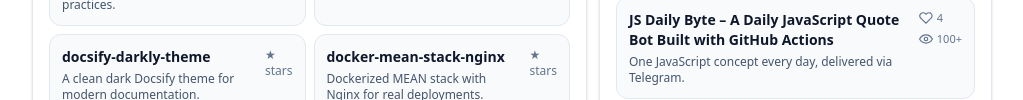
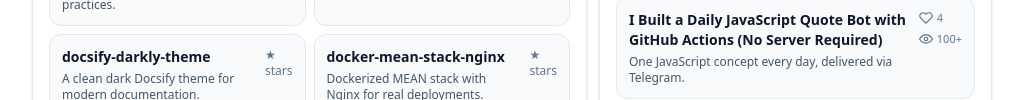
Before and after one commit to sushantrahate/portfolio, a website: page docs/index.html in a window 1280 px wide. Shown: the part 623-723 px from the top of the page, without its empty margins (128-1151 px from the left). Drawn offline with Linux system fonts and the light colour scheme; no server answers.

Commit message:
blog post title update

```diff
--- a/docs/index.html
+++ b/docs/index.html
@@ -418,7 +418,7 @@
             <div class="flex items-start justify-between gap-3">
               <div class="min-w-0">
                 <p class="text-sm font-semibold">
-                  JS Daily Byte – A Daily JavaScript Quote Bot Built with GitHub Actions
+                  I Built a Daily JavaScript Quote Bot with GitHub Actions (No Server Required)
                 </p>
                 <p class="mt-1 text-xs text-slate-600 dark:text-slate-400">
                   One JavaScript concept every day, delivered via Telegram.
```
